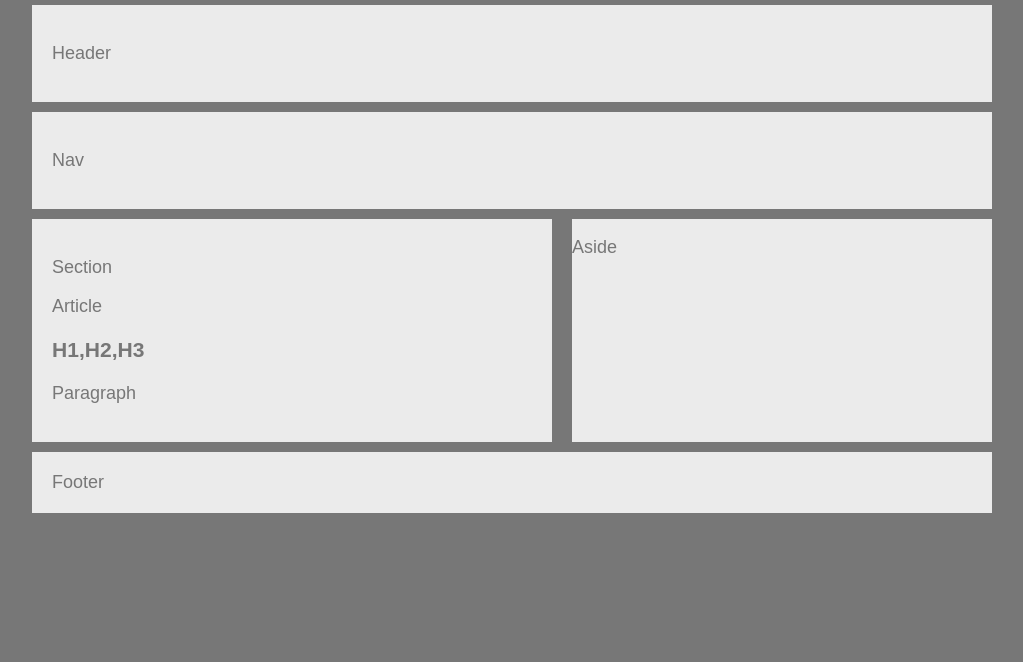
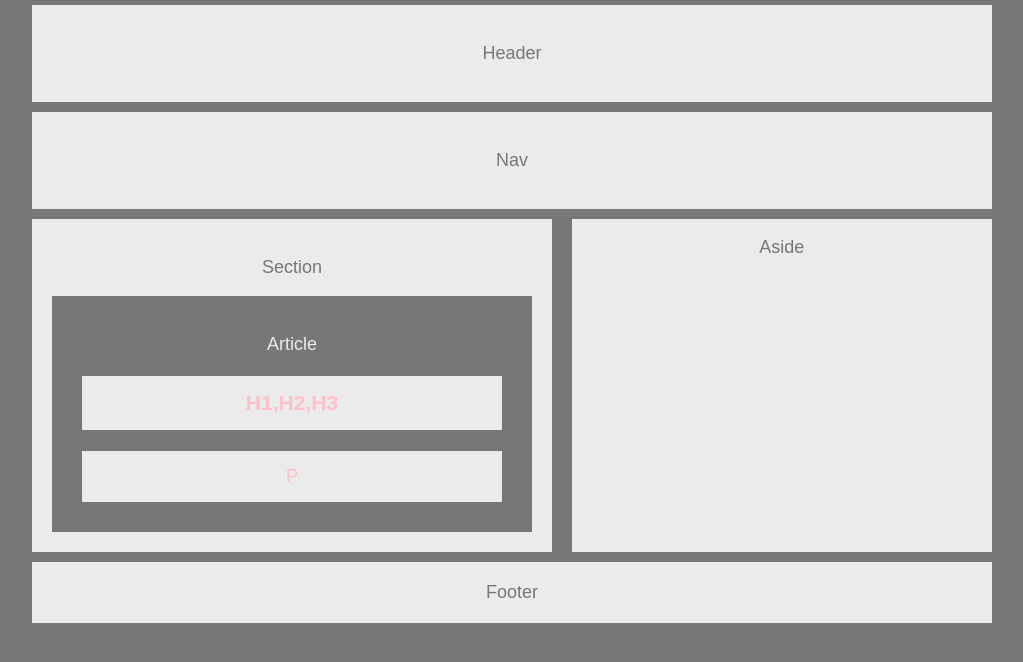
Before and after one commit to KPJBuchik/HW-Wireframe, a plain HTML site: page index.html in a window 1280 px wide. Shown: the whole page, without its empty margins (128-1151 px from the left). Drawn offline with Linux system fonts and the light colour scheme.

Commit message:
HW-WIREFRAME

```diff
--- a/index.html
+++ b/index.html
@@ -20,7 +20,7 @@
       <article>
         <p>Article</p>
         <h1>H1,H2,H3</h1>
-        <p>Paragraph</p>
+        <p id="paragraph">P</p>
       </article>
     </section>
     <aside>
--- a/style.css
+++ b/style.css
@@ -2,12 +2,14 @@ header { background-color:#ebebeb;
          padding:20px;
          margin-top:5px;
          margin-right:auto;
-         margin-left:auto;}
+         margin-left:auto;
+         text-align:center;}
 Nav    { background-color:#ebebeb;
     padding:20px;
     margin-right:auto;
     margin-left:auto;
-    margin-top: 10px;}
+    margin-top: 10px;
+    text-align:center;}
 Section { background-color:#ebebeb;
     padding:20px;
     float:left;
@@ -16,7 +18,28 @@ Section { background-color:#ebebeb;
     width:50%;
     height:80%;
     margin-bottom:10px;
+    text-align:center;
         }
+
+H1{background-color:#ebebeb;
+    color:pink;
+    margin-left:10px;
+    margin-right:10px;
+    padding:15px;
+    text-align:center;}
+
+#paragraph{background-color:#ebebeb;
+            color:pink;
+            margin-top:2px;
+            margin-left:10px;
+            margin-right:10px;
+            margin-bottom:10px;
+            padding:15px;
+            text-align:center;}
+Article { color:#ebebeb;
+    background:#777;
+    padding:20px;
+    text-align:center;}
 Body {font-family: 'Arial', 'Helvetica Neue', Helvetica, sans-serif;
     color: #777;
     background: #777;
@@ -27,11 +50,13 @@ footer {clear:both;
     padding:20px;
     margin-top:10px;
     margin-left:auto;
-    background-color:#ebebeb; }
+    background-color:#ebebeb;
+    text-align:center;}
 Aside {background-color:#ebebeb;
     margin-left:10px;
     margin-top:10px;
     margin-bottom:5px;
     width:43.7%;
-    height:223px;
-    float:left; }
+    height:333px;
+    float:left;
+    text-align:center;}
```
